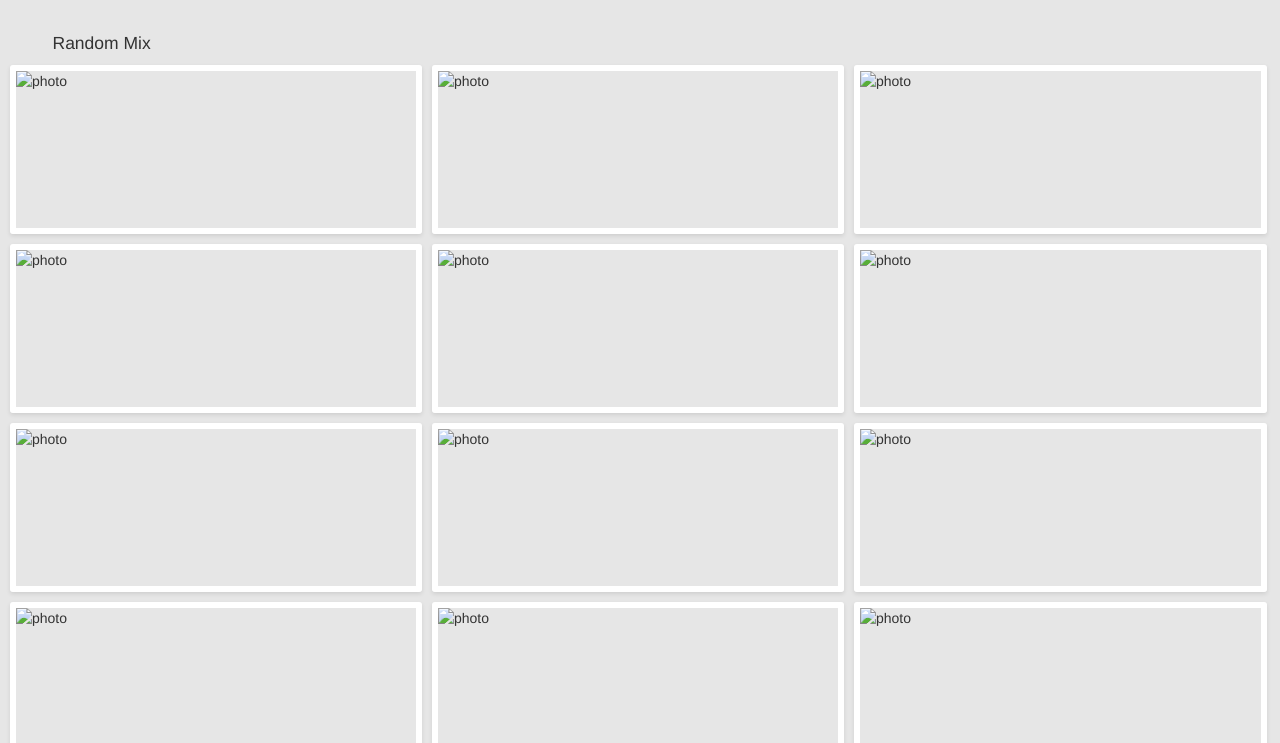
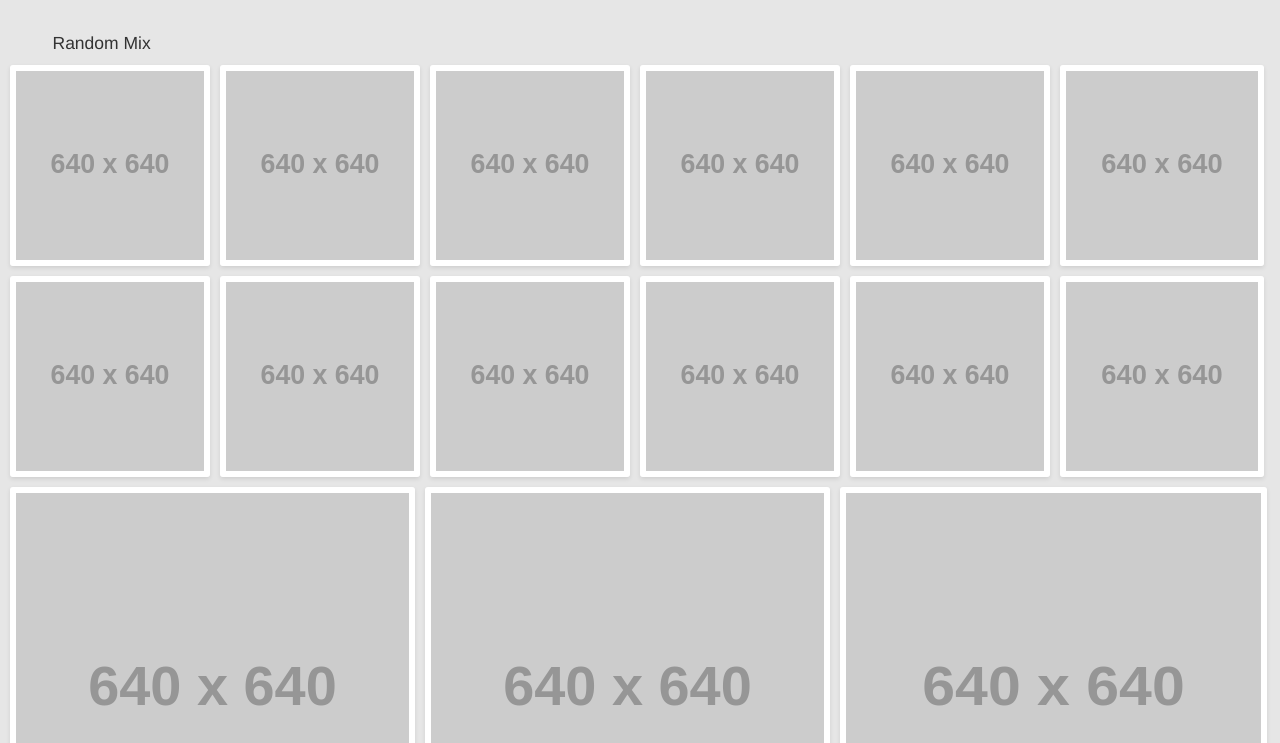
Before and after one commit to NeenuAVarghese/photothief, a website: page index.html in a window 1280 px wide. Shown: the part 57-800 px from the top of the page. Drawn offline with nearby package versions, Linux system fonts and the light colour scheme; no server answers; placeholder pictures from the web are drawn by us.

Commit message:
Collage images pulled from DB (finally) and placeholder fix for race condition

```diff
--- a/index.html
+++ b/index.html
@@ -258,21 +258,21 @@
   <!-- Collage gallery -->
   <p class="heading noselect">Random Mix</p>
   <section class="Collage effect-parent">
-    <div id="rand1" class="Image_Wrapper"><img src="#" alt="photo"></div>
-    <div id="rand2" class="Image_Wrapper"><img src="#" alt="photo"></div>
-    <div id="rand3" class="Image_Wrapper"><img src="#" alt="photo"></div>
-    <div id="rand4" class="Image_Wrapper"><img src="#" alt="photo"></div>
-    <div id="rand5" class="Image_Wrapper"><img src="#" alt="photo"></div>
-    <div id="rand6" class="Image_Wrapper"><img src="#" alt="photo"></div>
-    <div id="rand7" class="Image_Wrapper"><img src="#" alt="photo"></div>
-    <div id="rand8" class="Image_Wrapper"><img src="#" alt="photo"></div>
-    <div id="rand9" class="Image_Wrapper"><img src="#" alt="photo"></div>
-    <div id="rand10" class="Image_Wrapper"><img src="#" alt="photo"></div>
-    <div id="rand11" class="Image_Wrapper"><img src="#" alt="photo"></div>
-    <div id="rand12" class="Image_Wrapper"><img src="#" alt="photo"></div>
-    <div id="rand13" class="Image_Wrapper"><img src="#" alt="photo"></div>
-    <div id="rand14" class="Image_Wrapper"><img src="#" alt="photo"></div>
-    <div id="rand15" class="Image_Wrapper"><img src="#" alt="photo"></div>
+    <div id="rand1" class="Image_Wrapper"><img src="http://placehold.it/640x640" alt="photo"></div>
+    <div id="rand2" class="Image_Wrapper"><img src="http://placehold.it/640x640" alt="photo"></div>
+    <div id="rand3" class="Image_Wrapper"><img src="http://placehold.it/640x640" alt="photo"></div>
+    <div id="rand4" class="Image_Wrapper"><img src="http://placehold.it/640x640" alt="photo"></div>
+    <div id="rand5" class="Image_Wrapper"><img src="http://placehold.it/640x640" alt="photo"></div>
+    <div id="rand6" class="Image_Wrapper"><img src="http://placehold.it/640x640" alt="photo"></div>
+    <div id="rand7" class="Image_Wrapper"><img src="http://placehold.it/640x640" alt="photo"></div>
+    <div id="rand8" class="Image_Wrapper"><img src="http://placehold.it/640x640" alt="photo"></div>
+    <div id="rand9" class="Image_Wrapper"><img src="http://placehold.it/640x640" alt="photo"></div>
+    <div id="rand10" class="Image_Wrapper"><img src="http://placehold.it/640x640" alt="photo"></div>
+    <div id="rand11" class="Image_Wrapper"><img src="http://placehold.it/640x640" alt="photo"></div>
+    <div id="rand12" class="Image_Wrapper"><img src="http://placehold.it/640x640" alt="photo"></div>
+    <div id="rand13" class="Image_Wrapper"><img src="http://placehold.it/640x640" alt="photo"></div>
+    <div id="rand14" class="Image_Wrapper"><img src="http://placehold.it/640x640" alt="photo"></div>
+    <div id="rand15" class="Image_Wrapper"><img src="http://placehold.it/640x640" alt="photo"></div>
   </section>
 
   <!-- Footer -->
--- a/js/photothief.js
+++ b/js/photothief.js
@@ -153,24 +153,40 @@ var main = function () {
         });
     }
 
-    // Function to random images
+    // Function to load random images from DB
     function loadRandom(indices) {
         var pt_img = [];
-        var pt_rand = 0;
 
-        _.each(indices, function (n) {
-            // Get random image, no dupes
-            pt_rand = chance.pad(chance.integer({min: 1, max: 72}), 3);
-            while (_.contains(pt_img, pt_rand)) {
-                console.log("Dupe found " + pt_rand);
-                pt_rand = chance.pad(chance.integer({min: 1, max: 72}), 3);
+        $.ajax({
+            url: $pt.server.db + "/photos?used=false",
+            dataType: "json",
+            method: "GET",
+            success: function (result) {
+                // result is an array if it return
+                if (result.length >= 1) {
+                    // select random sample of unused images
+                    var sample = _.sample(_.toArray(_.range(0, result.length)), indices.length)
+
+                    // store image filenames in array
+                    _.each(sample, function (img) {
+                        console.log(img, result[img].src);
+                        pt_img.push(result[img].src);
+                    });
+
+                    // shove images onto page
+                    _.each(indices, function (n) {
+                        $("#rand" + n).children("img").eq(0).attr("src", pt_img[n-1]);
+                    });
+
+
+                } else if (result.length < 1) {
+                    console.log("error: unknown image")
+                    return false;
+                }
+            },
+            error: function (result) {
+                console.log("ajax error " + result.status);
             }
-
-            // var $newestSource = $pt.server.db + "/photos?used_ne=true&_limit=15";
-
-            // Add random score to each random image
-            pt_img.push(pt_rand);
-            $("#rand" + n).children("img").eq(0).attr("src", "photos/" + pt_img[n-1] + ".jpg");
         });
     }
 
```
